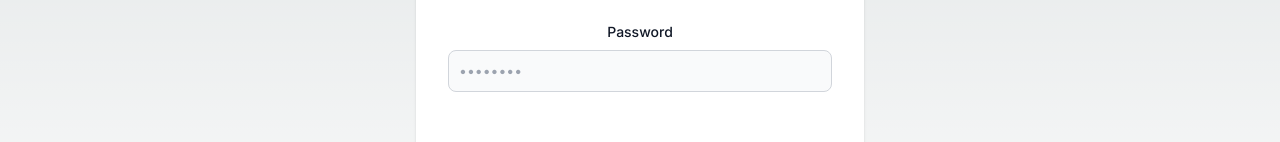
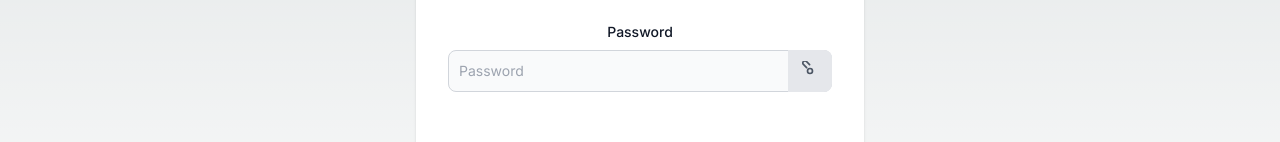
Before and after one commit to Topdev97/auth-app-next, a Next.js app: page /signup in a window 1280 px wide. Shown: the part 417-559 px from the top of the page. Built offline with nearby package versions, Linux system fonts and the light colour scheme.

Commit message:
Feat - UserSchema added

```diff
--- /dev/null
+++ b/src/app/profile/[id]/page.tsx
@@ -0,0 +1,15 @@
+"use client";
+
+export default function ProfilePage({ params }: any) {
+  return (
+    <section className="container p-6 text-center text-2xl flex justify-center items-center h-[100vh]">
+      <h1>Profile Page </h1>
+      <hr />
+      <br />
+      <p className="text-2xl">
+        {" "}
+        <span className="p-3">id :</span> {params.id}{" "}
+      </p>
+    </section>
+  );
+}
--- a/src/app/signup/page.tsx
+++ b/src/app/signup/page.tsx
@@ -12,6 +12,8 @@ const SignUp = () => {
     username: "",
   });
 
+  const [showPassword, setShowPassword] = useState(false);
+
   // Event handler to update the state when input values change
   const handleInputChange = (event: { target: { name: any; value: any } }) => {
     const { name, value } = event.target;
@@ -22,6 +24,11 @@ const SignUp = () => {
   const handleSubmit = (event: { preventDefault: () => void }) => {
     event.preventDefault();
     console.log("Form values:", user);
+  };
+
+  // toggle button for password
+  const togglePasswordVisibility = () => {
+    setShowPassword(!showPassword);
   };
 
   return (
@@ -75,16 +82,61 @@ const SignUp = () => {
               >
                 Password
               </label>
+              <div className="relative">
                 <input
-                type="password"
+                  type={showPassword ? "text" : "password"}
                   name="password"
-                id="confirm-password"
-                placeholder="••••••••"
-                className="bg-gray-50 border border-gray-300 text-gray-900 sm:text-sm rounded-lg focus:ring-primary-600 focus:border-primary-600 block w-full p-2.5 dark:bg-gray-700 dark:border-gray-600 dark:placeholder-gray-400 dark:text-white dark:focus:ring-blue-500 dark:focus:border-blue-500"
+                  id="password"
+                  placeholder="Password"
+                  className="bg-gray-50 border border-gray-300 text-gray-900 sm:text-sm rounded-lg focus:ring-primary-600 focus:border-primary-600 block w-full p-2.5 pr-10 dark:bg-gray-700 dark:border-gray-600 dark:placeholder-gray-400 dark:text-white dark:focus:ring-blue-500 dark:focus:border-blue-500"
                   required
                   value={user.password}
                   onChange={handleInputChange}
                 />
+                <button
+                  type="button"
+                  onClick={togglePasswordVisibility}
+                  className="absolute inset-y-0 right-0 flex items-center px-3 bg-gray-200 rounded-r-lg hover:bg-gray-300 focus:outline-none dark:bg-gray-600 dark:hover:bg-gray-700"
+                >
+                  {showPassword ? (
+                    <svg
+                      xmlns="http://www.w3.org/2000/svg"
+                      fill="none"
+                      viewBox="0 0 24 24"
+                      stroke="currentColor"
+                      className="h-5 w-5 text-gray-600 dark:text-gray-300"
+                    >
+                      <path
+                        strokeLinecap="round"
+                        strokeLinejoin="round"
+                        strokeWidth="2"
+                        d="M19.293 4.293a1 1 0 011.414 1.414l-14 14a1 1 0 01-1.414-1.414l14-14z"
+                      />
+                    </svg>
+                  ) : (
+                    <svg
+                      xmlns="http://www.w3.org/2000/svg"
+                      fill="none"
+                      viewBox="0 0 24 24"
+                      stroke="currentColor"
+                      className="h-5 w-5 text-gray-600 dark:text-gray-300"
+                    >
+                      <path
+                        strokeLinecap="round"
+                        strokeLinejoin="round"
+                        strokeWidth="2"
+                        d="M15 12a3 3 0 11-6 0 3 3 0 016 0z"
+                      />
+                      <path
+                        strokeLinecap="round"
+                        strokeLinejoin="round"
+                        strokeWidth="2"
+                        d="M7.9 7.9l-3.8-3.8a2 2 0 113.6-3.6l3.8 3.8"
+                      />
+                    </svg>
+                  )}
+                </button>
+              </div>
             </div>
 
             <button
```
Also changed, not shown: src/models/user.schema.ts (added, +44 -0 lines). Lines whose indentation alone changed are shown as unchanged.
